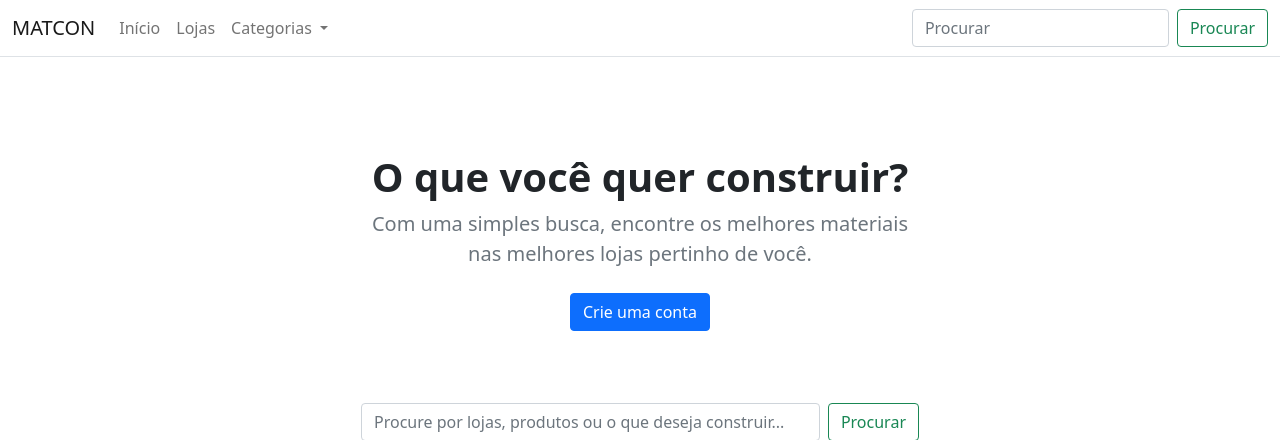
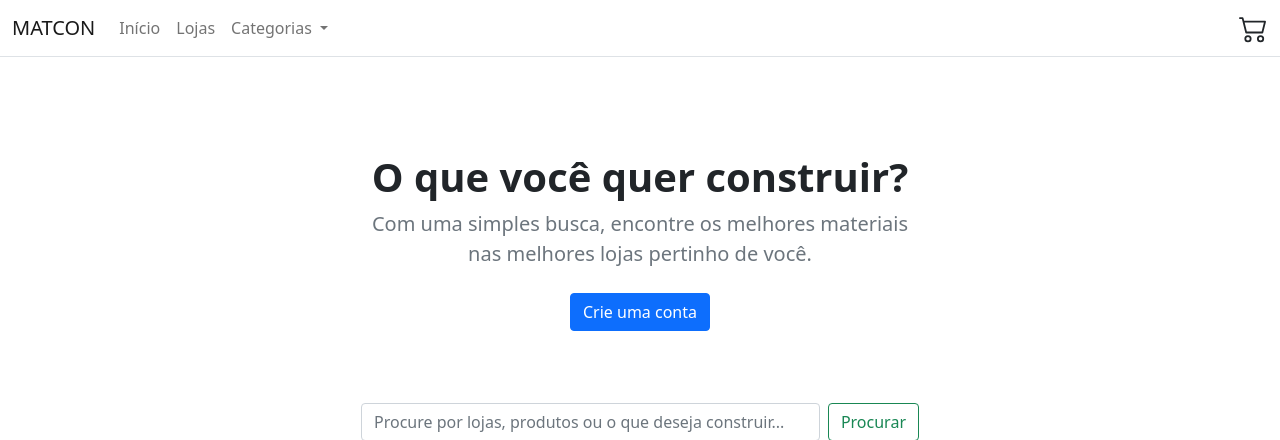
Before and after one commit to Gabrikel/home-help, a Django app: page / in a window 1280 px wide. Shown: the top 440 px of the page. Run offline with Django 3.2, Linux system fonts and the light colour scheme; data that the repository does not hold is empty.

Commit message:
basket icon created

```diff
--- a/templates/store/base.html
+++ b/templates/store/base.html
@@ -46,12 +46,18 @@
                             </ul>
                         </li>
                     </ul>
+                    <!--
                     <form class="d-flex">
                         <input class="form-control me-2" type="search" placeholder="Procurar" aria-label="Search">
                         <button class="btn btn-outline-success" type="submit">Procurar</button>
-                    </form>
+                    </form>-->
                 </div>
+
+                <svg xmlns="http://www.w3.org/2000/svg" width="32" height="32" fill="currentColor" class="bi bi-cart2" viewBox="0 0 16 16">
+                    <path d="M0 2.5A.5.5 0 0 1 .5 2H2a.5.5 0 0 1 .485.379L2.89 4H14.5a.5.5 0 0 1 .485.621l-1.5 6A.5.5 0 0 1 13 11H4a.5.5 0 0 1-.485-.379L1.61 3H.5a.5.5 0 0 1-.5-.5zM3.14 5l1.25 5h8.22l1.25-5H3.14zM5 13a1 1 0 1 0 0 2 1 1 0 0 0 0-2zm-2 1a2 2 0 1 1 4 0 2 2 0 0 1-4 0zm9-1a1 1 0 1 0 0 2 1 1 0 0 0 0-2zm-2 1a2 2 0 1 1 4 0 2 2 0 0 1-4 0z"/>
+                  </svg>
             </div>
+
         </nav>
     </header>
     <div id="content">{% block content %} {% endblock %}</div>
```
